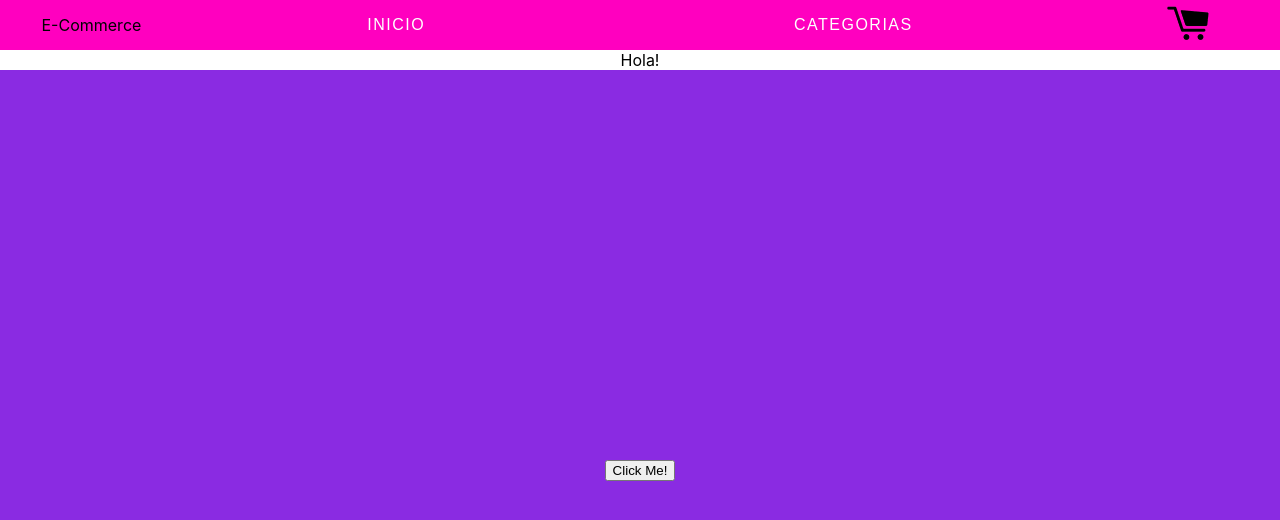
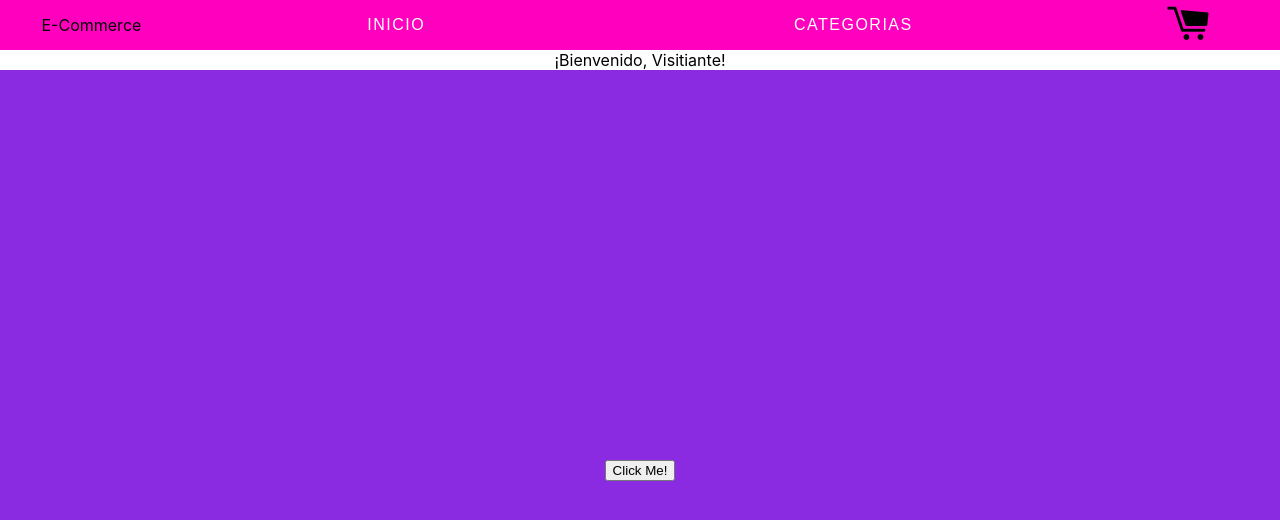
Before and after one commit to TadeFattore/ecommerce-react, a React (Create React App) app: page / in a window 1280 px wide. Shown: the top 520 px of the page. Built offline with nearby package versions, Linux system fonts and the light colour scheme.

Commit message:
Agregando greetings

```diff
--- a/src/App.js
+++ b/src/App.js
@@ -9,7 +9,7 @@ function App() {
   return (
     <div className="App">
       <NavBar/>
-      <ItemListContainer/>
+      <ItemListContainer greetings='¡Bienvenido, Visitiante!' />
       <Home/>
     </div>
   );
--- a/src/components/ItemListContainer/ItemListContainer.js
+++ b/src/components/ItemListContainer/ItemListContainer.js
@@ -1,11 +1,13 @@
 import React from 'react'
 
-export const ItemListContainer = () => {
+export const ItemListContainer = ({greetings}) => {
 
     return (
-        <div className='itemListContainer'>
-           Hola!
+        <div>
+            {greetings}
         </div>
 
     )
 }
+
+export default ItemListContainer;
```
Also changed, not shown: 1 other file (tests, documents, lock files or other folders).
